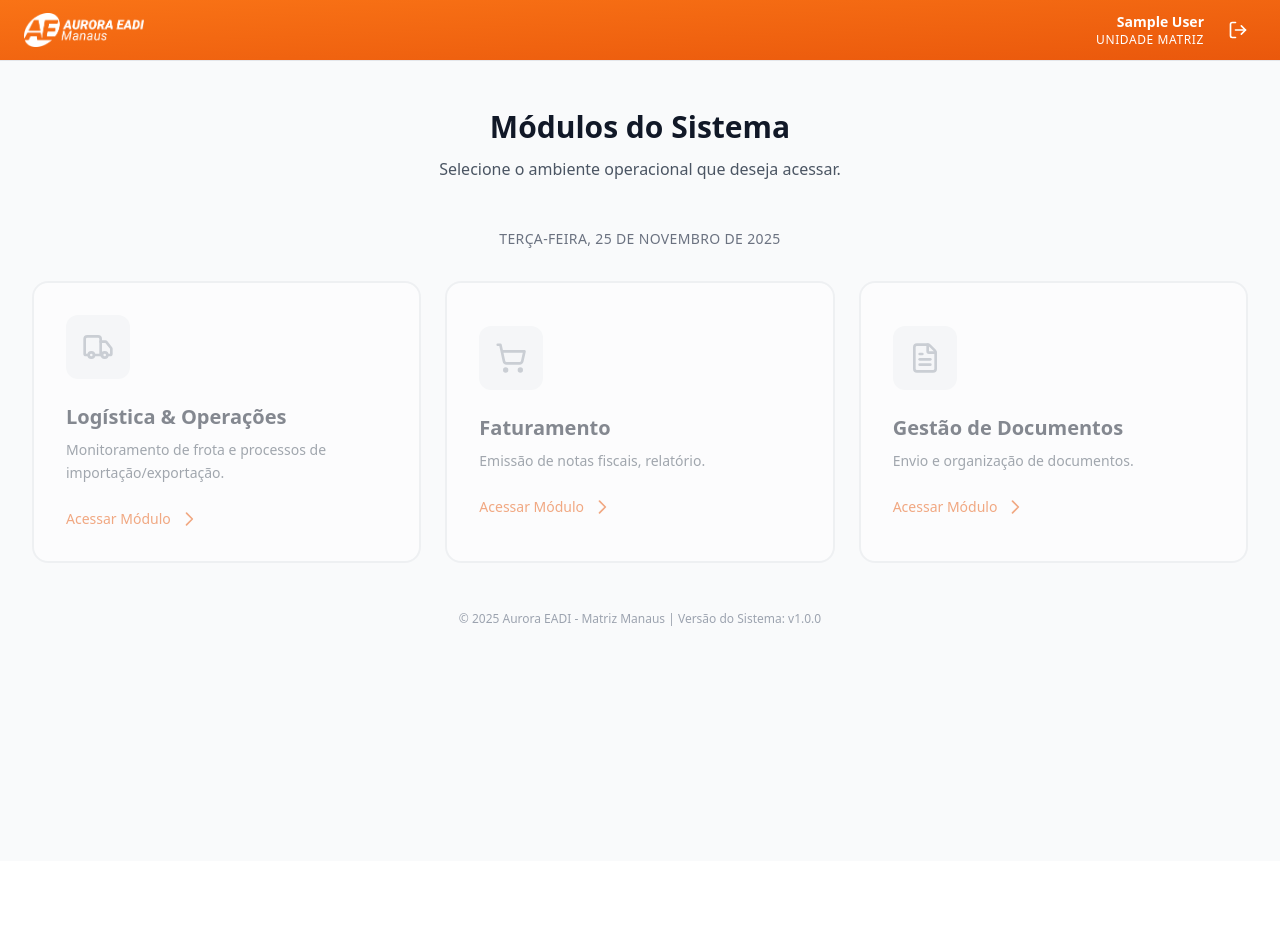
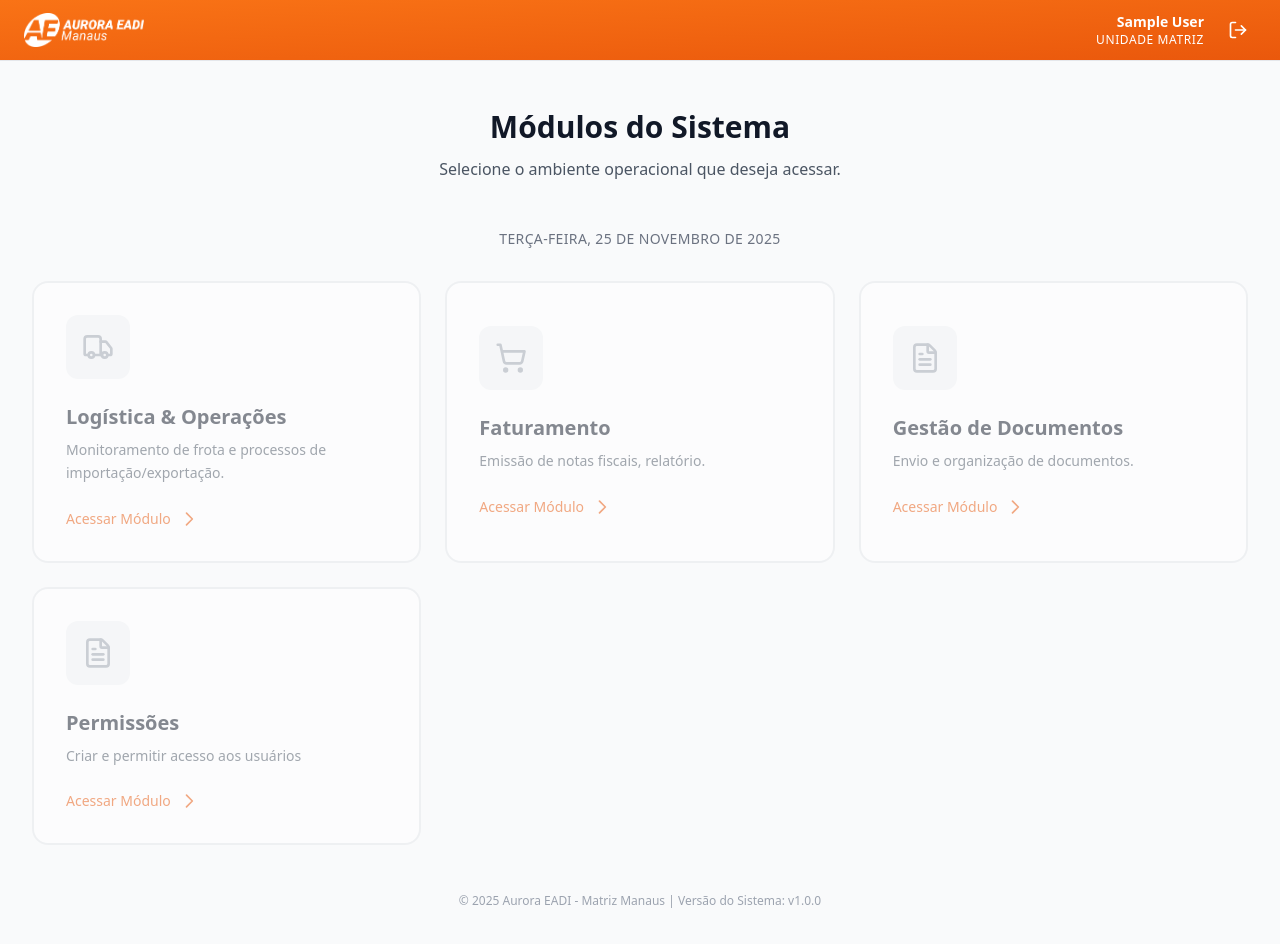
Before and after one commit to JonathanF439/Portal-Docs, a Next.js app in the folder aurora-eadi-front/: page /modules in a window 1280 px wide. Shown: the top 944 px of the page. Before the commit the page ends 861 px from the top, so only its background shows below. Built offline with nearby package versions, Linux system fonts and the light colour scheme; sample sign-in values are in the browser's storage.

Commit message:
refactor: export function Componentes

```diff
--- a/aurora-eadi-front/src/components/layout/Sidebar.tsx
+++ b/aurora-eadi-front/src/components/layout/Sidebar.tsx
@@ -18,7 +18,7 @@ interface SidebarItemProps {
   onClick: () => void;
 }
 
-const SidebarItem: React.FC<SidebarItemProps> = ({ label, icon, active, onClick }) => {
+export function SidebarItem({ label, icon, active, onClick }: SidebarItemProps) {
   return (
     <Button
 
--- a/aurora-eadi-front/src/components/pages/Login.tsx
+++ b/aurora-eadi-front/src/components/pages/Login.tsx
@@ -13,11 +13,7 @@ import { Label } from "@/src/components/ui/label";
 import { Alert, AlertTitle, AlertDescription } from "@/src/components/ui/alert";
 import { Separator } from "@/src/components/ui/separator";
 
-interface LoginProps {
-  setView: (v: 'login' | 'register') => void;
-}
-
-export const Login: React.FC<LoginProps> = ({ setView }) => {
+export function Login(){
   const { mutate: login, isPending: isLoading } = useLogin();
 
   const [email, setEmail] = useState('');
--- a/aurora-eadi-front/src/components/pages/admin/Dashboard.tsx
+++ b/aurora-eadi-front/src/components/pages/admin/Dashboard.tsx
@@ -6,7 +6,7 @@ import { Badge } from '../../ui/Badge';
 import { DocumentStatus, Document, CompanyStatus } from '../../../types';
 import { Search, Eye, Check, X, FileText, Download, Building2, User as UserIcon, AlertCircle, Users, UserCheck, Clock, Loader2 } from 'lucide-react';
 
-export const AdminDashboard: React.FC = () => {
+export function AdminDashboard() {
   const { currentUser } = useAuthContext();
 
   // Queries
--- a/aurora-eadi-front/src/components/pages/modules/ModulePage.tsx
+++ b/aurora-eadi-front/src/components/pages/modules/ModulePage.tsx
@@ -7,7 +7,7 @@ import { ModuleCard } from './ModuleCard';
 import { Truck, FileText, ShoppingCart } from 'lucide-react';
 import { UserRole } from '@/src/types/'
 
-export const ModulesPage: React.FC = () => {
+export function ModulesPage(){
   const router = useRouter();
   const { currentUser } = useAuthContext();
 
@@ -30,8 +30,15 @@ export const ModulesPage: React.FC = () => {
       icon: FileText,
       title: 'Gestão de Documentos',
       description: 'Envio e organização de documentos.',
-      route: currentUser?.role === UserRole.ADMIN ? '/admin' : '/supplier',
+      route: currentUser?.role === UserRole.ADMIN ? '/permission' : '/supplier',
       roles: [UserRole.ADMIN, UserRole.SUPPLIER]
+    },
+     {
+      icon: FileText,
+      title: 'Permissões',
+      description: 'Criar e permitir acesso aos usuários',
+      route: '/admin',
+      roles: [UserRole.ADMIN]
     }
   ];
 
```
Also changed, not shown: aurora-eadi-front/src/components/pages/supplier/Dashboard.tsx (+5 -5 lines).
